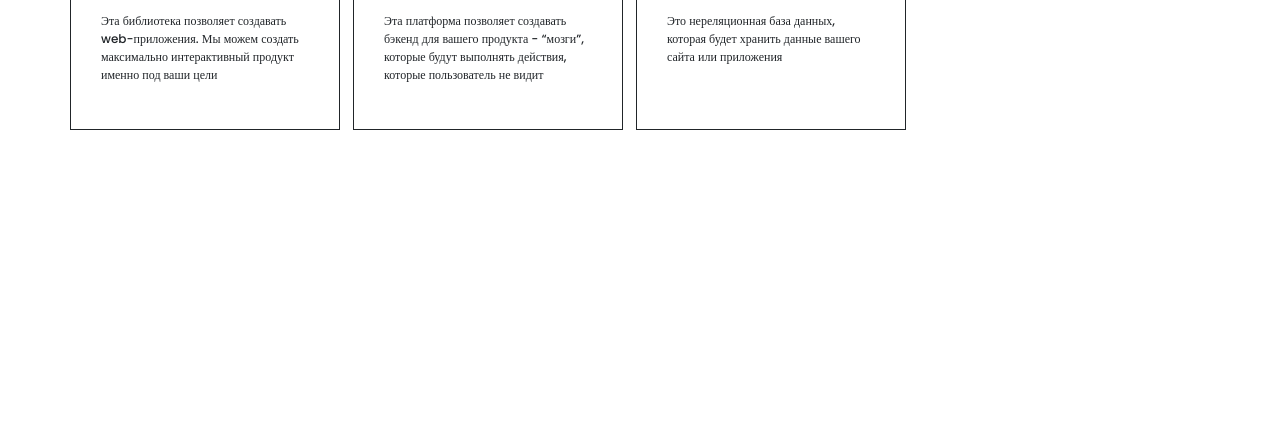
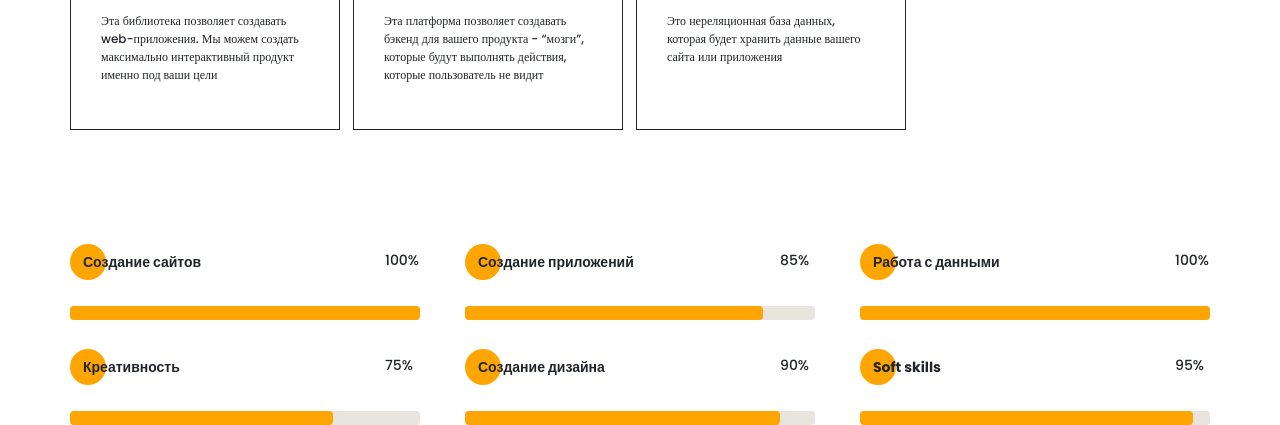
Before and after one commit to piratlena/portfolio, a website: page src/index.html in a window 1280 px wide. Shown: the part 2991-3416 px from the top of the page. Before the commit the page ends 3121 px from the top, so only its background shows below. Drawn offline with nearby package versions, Linux system fonts and the light colour scheme; files that its build step writes are made by us from their sources; files whose address does not match are found by name.

Commit message:
feat:implement progress bar

```diff
--- a/src/index.html
+++ b/src/index.html
@@ -318,6 +318,57 @@
                 </div>
             </div>
 
+            <div class="knowledge__progress">
+                <div class="knowledge__progress-box">
+                    <div class="title title_fz14 knowledge__progress-head">Создание сайтов</div>
+                    <div class="knowledge__progress-percent">100%</div>
+                    <div class="knowledge__progress-line grey">
+                        <span></span>
+                    </div>
+                </div>
+
+                <div class="knowledge__progress-box">
+                    <div class="title title_fz14 knowledge__progress-head">Создание приложений</div>
+                    <div class="knowledge__progress-percent">85%</div>
+                    <div class="knowledge__progress-line grey">
+                        <span></span>
+                    </div>
+                </div>
+
+                <div class="knowledge__progress-box">
+                    <div class="title title_fz14 knowledge__progress-head">Работа с данными</div>
+                    <div class="knowledge__progress-percent">100%</div>
+                    <div class="knowledge__progress-line grey">
+                        <span></span>
+                    </div>
+                </div>
+
+                <div class="knowledge__progress-box">
+                    <div class="title title_fz14 knowledge__progress-head">Креативность</div>
+                    <div class="knowledge__progress-percent">75%</div>
+                    <div class="knowledge__progress-line grey">
+                        <span></span>
+                    </div>
+                </div>
+
+                <div class="knowledge__progress-box">
+                    <div class="title title_fz14 knowledge__progress-head">Создание дизайна</div>
+                    <div class="knowledge__progress-percent">90%</div>
+                    <div class="knowledge__progress-line grey">
+                        <span></span>
+                    </div>
+                </div>
+
+                <div class="knowledge__progress-box">
+                    <div class="title title_fz14 knowledge__progress-head">Soft skills</div>
+                    <div class="knowledge__progress-percent">95%</div>
+                    <div class="knowledge__progress-line grey">
+                        <span></span>
+                    </div>
+                </div>
+
+            </div>
+
         </div>
     </section>
 
--- a/src/js/main.js
+++ b/src/js/main.js
@@ -1,5 +1,7 @@
 import menu from './modules/menu';
+import progress from './modules/_progress-bar';
 
 window.addEventListener('DOMContentLoaded' , () => {
     menu('.hamburger', '.menu__close', '.menu', 'active');
+    progress();
 })
--- /dev/null
+++ b/src/js/modules/_progress-bar.js
@@ -0,0 +1,11 @@
+const progress = () => {
+
+    const percent = document.querySelectorAll('.knowledge__progress-percent'),
+          lines = document.querySelectorAll('.knowledge__progress-line span');
+
+    percent.forEach((item, i) => {
+        lines[i].style.width = item.innerHTML;
+    })
+}
+
+export default progress;
--- a/src/sass/blocks/_knowledge.scss
+++ b/src/sass/blocks/_knowledge.scss
@@ -44,4 +44,40 @@
             margin-top: 15px;
         }
     }
+    &__progress {
+       padding-top: 120px;
+       display: grid;
+       grid-template: repeat(2, minmax(70px, auto)) / repeat(3, 350px);
+       row-gap: 35px;
+       column-gap: 45px;
+       &-box {
+        display: grid;
+        grid-template: minmax(21px, auto) 14px / 200px 35px;
+        justify-content: space-between;
+        align-content: space-between;
+    }
+    &-head {
+        position: relative;
+        padding: 2px 0 0 13px;
+        @include before_circle;
+    }
+    &-percent {
+        font-size: 14px;
+        line-height: 21px;
+    }
+    &-line {
+        width: 350px;
+        height: 14px;
+        background-color: #E8E4DE;
+        border-radius: 4px;
+        grid-column: 1 / 3;
+        span {
+            display: block;
+            height: 100%;
+            background-color: $main-color;
+            border-radius: 4px;
+        }
+    }
+    }
+
 }
```
Also changed, not shown: dist/css/style.min.css, dist/index.html, dist/script.js, 1 other file.
